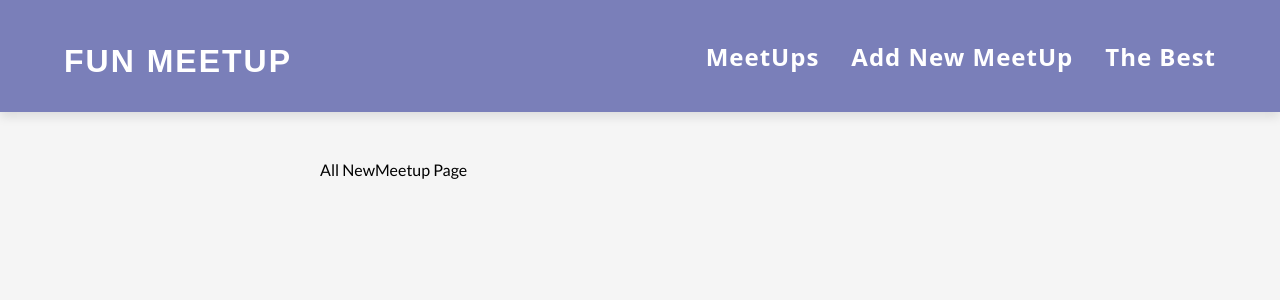
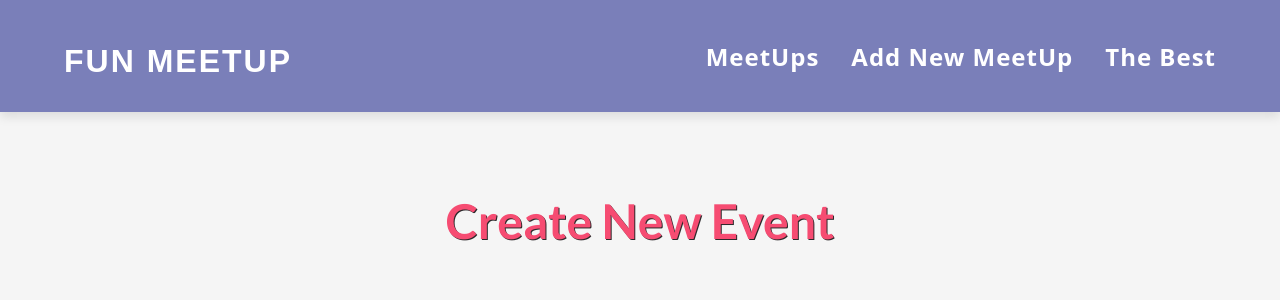
Before and after one commit to mkdirer/MeetApp, a React (Create React App) app: page /new-meetup in a window 1280 px wide. Shown: the top 300 px of the page. Built offline with nearby package versions, Linux system fonts and the light colour scheme.

Commit message:
setup for forms

```diff
--- a/src/components/layaout/Design.module.css
+++ b/src/components/layaout/Design.module.css
@@ -1,5 +1,18 @@
 .main {
-    margin: 3rem auto;
+    margin: 5rem auto;
+    /* padding: 2rem; */
     width: 90%;
     max-width: 40rem;
+    animation: slide-in 0.8s ease-out;
   }
+
+  @keyframes slide-in {
+    0% {
+    transform: translateY(-50px);
+    opacity: 0;
+    }
+    100% {
+    transform: translateY(0);
+    opacity: 1;
+    }
+    }
--- /dev/null
+++ b/src/components/meetups/AddNewMeetUpForm.js
@@ -0,0 +1,12 @@
+import Tile from '../interface/Tile';
+import formClasses from './AddNewMeetUpForm.module.css'
+function AddNewMeetUpForm() {
+    return <Tile>
+    <form className={formClasses.form}>
+        <div className={formClasses.control}>
+        </div>
+    </form>
+    </Tile>
+}
+
+export default AddNewMeetUpForm;
--- a/src/view/NewMeetUp.js
+++ b/src/view/NewMeetUp.js
@@ -1,5 +1,10 @@
+import AddNewMeetUpForm from '../components/meetups/AddNewMeetUpForm';
+
 function NewMeetup() {
-    return <div>All NewMeetup Page</div>;
+    return <section>
+    <h1>Create New Event</h1>
+      <AddNewMeetUpForm />
+    </section>;
   }
 
   export default NewMeetup;
```
Also changed, not shown: src/components/meetups/AddNewMeetUpForm.module.css (added).
